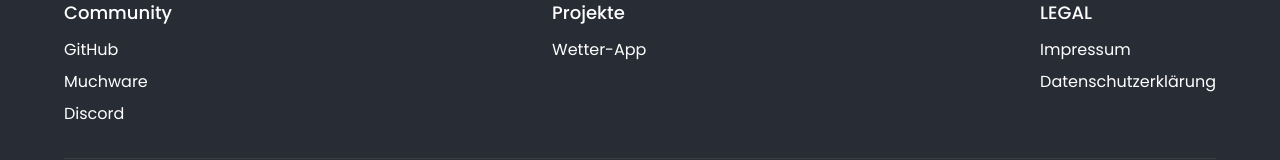
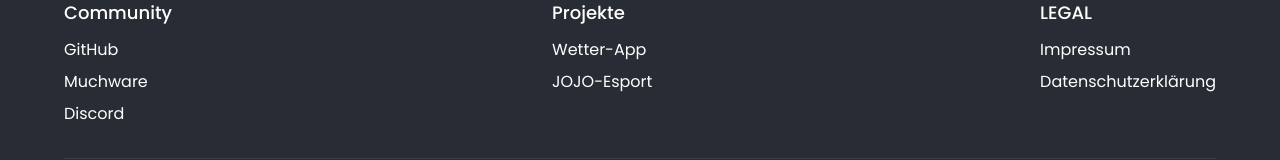
Before and after one commit to KioshiOkh/homepage, a React (Create React App) app: page / in a window 1280 px wide. Shown: the part 1862-2022 px from the top of the page. Built offline with nearby package versions, Linux system fonts and the light colour scheme; no server answers.

Commit message:
jojo esp

```diff
--- a/public/index.html
+++ b/public/index.html
@@ -13,7 +13,7 @@
       name="description"
       content="Paul's Homepage"
     />
-    <title>Pauls Homepage</title>
+    <title>Paulokh</title>
   </head>
   <body>
     <noscript>You need to enable JavaScript to run this app.</noscript>
--- a/src/const/index.js
+++ b/src/const/index.js
@@ -47,8 +47,8 @@
                 link: "wetter"
             },
             {
-                name: "",
-                link: "",
+                name: "JOJO-Esport",
+                link: "https://jojo-esport.online",
             },
             {
                 name: "",
```
